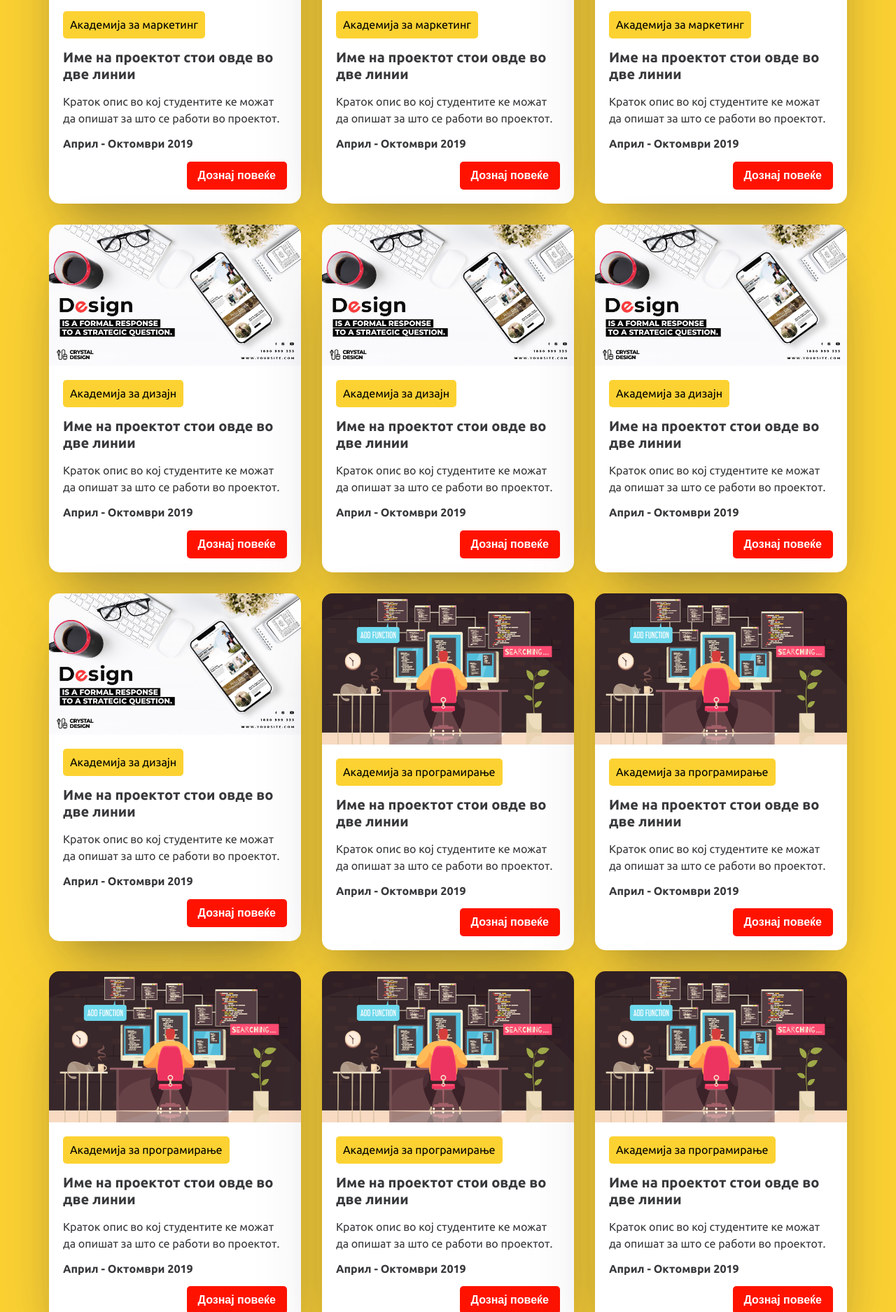
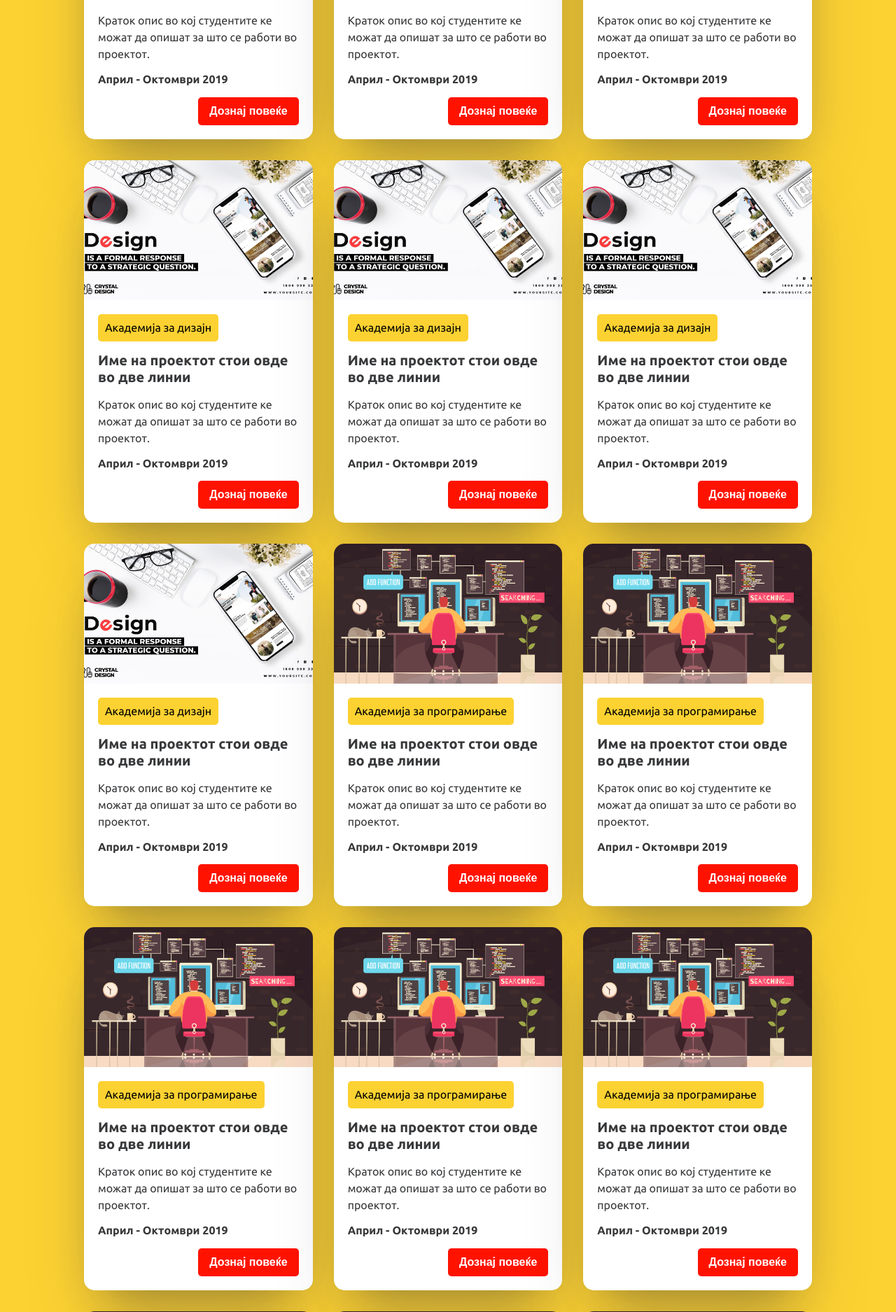
Before and after one commit to Kartinov/brainsterlabs_dimchekartinovfs6, a PHP site: page / in a window 1280 px wide. Shown: the part 1641-3516 px from the top of the page at 70% size. Run offline with PHP 8.4, Linux system fonts and the light colour scheme.

Commit message:
Given fixed height for card-thumbnail, and lower the width of cards wrapper

```diff
--- a/assets/css/main.css
+++ b/assets/css/main.css
@@ -416,7 +416,7 @@ section.hero-image h1.hero-title {
 }
 @media (min-width: 768px) {
   .wrapper {
-    max-width: 1200px;
+    max-width: 1100px;
   }
 }
 .wrapper .sub-heading {
@@ -460,7 +460,27 @@ section.hero-image h1.hero-title {
   }
 }
 .cards .card-thumbnail {
-  width: 100%;
+  background: linear-gradient(45deg, #FFF, #fcd232);
+}
+.cards .card-thumbnail img {
+  object-fit: cover;
+  object-position: center;
+  height: 200px;
+}
+@media (min-width: 410px) {
+  .cards .card-thumbnail img {
+    height: 250px;
+  }
+}
+@media (min-width: 768px) {
+  .cards .card-thumbnail img {
+    height: 200px;
+  }
+}
+.cards .card-thumbnail img[alt] {
+  font-size: 1.125rem;
+  font-weight: 600;
+  text-align: center;
 }
 .cards .card-info {
   background: #FFF;
--- a/assets/js/main.js
+++ b/assets/js/main.js
@@ -4,6 +4,7 @@ let projects = [
     category: 'marketing',
     thumbnail: 'marketing.jpg',
     academy: 'Академија за маркетинг',
+    alternate: 'Marketing',
     title: 'Име на проектот стои овде во две линии',
     description: 'Краток опис во кој студентите ке можат да опишат за што се работи во проектот.',
     date: 'Април - Октомври 2019',
@@ -12,6 +13,7 @@ let projects = [
     id: 2,
     category: 'marketing',
     thumbnail: 'marketing.jpg',
+    alternate: 'Marketing',
     academy: 'Академија за маркетинг',
     title: 'Име на проектот стои овде во две линии',
     description: 'Краток опис во кој студентите ке можат да опишат за што се работи во проектот.',
@@ -21,6 +23,7 @@ let projects = [
     id: 3,
     category: 'marketing',
     thumbnail: 'marketing.jpg',
+    alternate: 'Marketing',
     academy: 'Академија за маркетинг',
     title: 'Име на проектот стои овде во две линии',
     description: 'Краток опис во кој студентите ке можат да опишат за што се работи во проектот.',
@@ -30,6 +33,7 @@ let projects = [
     id: 4,
     category: 'marketing',
     thumbnail: 'marketing.jpg',
+    alternate: 'Marketing',
     academy: 'Академија за маркетинг',
     title: 'Име на проектот стои овде во две линии',
     description: 'Краток опис во кој студентите ке можат да опишат за што се работи во проектот.',
@@ -39,6 +43,7 @@ let projects = [
     id: 5,
     category: 'marketing',
     thumbnail: 'marketing.jpg',
+    alternate: 'Marketing',
     academy: 'Академија за маркетинг',
     title: 'Име на проектот стои овде во две линии',
     description: 'Краток опис во кој студентите ке можат да опишат за што се работи во проектот.',
@@ -48,6 +53,7 @@ let projects = [
     id: 6,
     category: 'marketing',
     thumbnail: 'marketing.jpg',
+    alternate: 'Marketing',
     academy: 'Академија за маркетинг',
     title: 'Име на проектот стои овде во две линии',
     description: 'Краток опис во кој студентите ке можат да опишат за што се работи во проектот.',
@@ -57,6 +63,7 @@ let projects = [
     id: 7,
     category: 'design',
     thumbnail: 'design.png',
+    alternate: 'Design',
     academy: 'Академија за дизајн',
     title: 'Име на проектот стои овде во две линии',
     description: 'Краток опис во кој студентите ке можат да опишат за што се работи во проектот.',
@@ -66,6 +73,7 @@ let projects = [
     id: 8,
     category: 'design',
     thumbnail: 'design.png',
+    alternate: 'Design',
     academy: 'Академија за дизајн',
     title: 'Име на проектот стои овде во две линии',
     description: 'Краток опис во кој студентите ке можат да опишат за што се работи во проектот.',
@@ -75,6 +83,7 @@ let projects = [
     id: 9,
     category: 'design',
     thumbnail: 'design.png',
+    alternate: 'Design',
     academy: 'Академија за дизајн',
     title: 'Име на проектот стои овде во две линии',
     description: 'Краток опис во кој студентите ке можат да опишат за што се работи во проектот.',
@@ -84,6 +93,7 @@ let projects = [
     id: 10,
     category: 'design',
     thumbnail: 'design.png',
+    alternate: 'Design',
     academy: 'Академија за дизајн',
     title: 'Име на проектот стои овде во две линии',
     description: 'Краток опис во кој студентите ке можат да опишат за што се работи во проектот.',
@@ -93,6 +103,7 @@ let projects = [
     id: 10,
     category: 'coding',
     thumbnail: 'coding.jpg',
+    alternate: 'Coding',
     academy: 'Академија за програмирање',
     title: 'Име на проектот стои овде во две линии',
     description: 'Краток опис во кој студентите ке можат да опишат за што се работи во проектот.',
@@ -102,6 +113,7 @@ let projects = [
     id: 11,
     category: 'coding',
     thumbnail: 'coding.jpg',
+    alternate: 'Coding',
     academy: 'Академија за програмирање',
     title: 'Име на проектот стои овде во две линии',
     description: 'Краток опис во кој студентите ке можат да опишат за што се работи во проектот.',
@@ -111,6 +123,7 @@ let projects = [
     id: 12,
     category: 'coding',
     thumbnail: 'coding.jpg',
+    alternate: 'Coding',
     academy: 'Академија за програмирање',
     title: 'Име на проектот стои овде во две линии',
     description: 'Краток опис во кој студентите ке можат да опишат за што се работи во проектот.',
@@ -120,6 +133,7 @@ let projects = [
     id: 13,
     category: 'coding',
     thumbnail: 'coding.jpg',
+    alternate: 'Coding',
     academy: 'Академија за програмирање',
     title: 'Име на проектот стои овде во две линии',
     description: 'Краток опис во кој студентите ке можат да опишат за што се работи во проектот.',
@@ -129,6 +143,7 @@ let projects = [
     id: 14,
     category: 'coding',
     thumbnail: 'coding.jpg',
+    alternate: 'Coding',
     academy: 'Академија за програмирање',
     title: 'Име на проектот стои овде во две линии',
     description: 'Краток опис во кој студентите ке можат да опишат за што се работи во проектот.',
@@ -138,6 +153,7 @@ let projects = [
     id: 15,
     category: 'coding',
     thumbnail: 'coding.jpg',
+    alternate: 'Coding',
     academy: 'Академија за програмирање',
     title: 'Име на проектот стои овде во две линии',
     description: 'Краток опис во кој студентите ке можат да опишат за што се работи во проектот.',
@@ -147,6 +163,7 @@ let projects = [
     id: 16,
     category: 'coding',
     thumbnail: 'coding.jpg',
+    alternate: 'Coding',
     academy: 'Академија за програмирање',
     title: 'Име на проектот стои овде во две линии',
     description: 'Краток опис во кој студентите ке можат да опишат за што се работи во проектот.',
@@ -156,6 +173,7 @@ let projects = [
     id: 17,
     category: 'coding',
     thumbnail: 'coding.jpg',
+    alternate: 'Coding',
     academy: 'Академија за програмирање',
     title: 'Име на проектот стои овде во две линии',
     description: 'Краток опис во кој студентите ке можат да опишат за што се работи во проектот.',
@@ -165,6 +183,7 @@ let projects = [
     id: 18,
     category: 'coding',
     thumbnail: 'coding.jpg',
+    alternate: 'Coding',
     academy: 'Академија за програмирање',
     title: 'Име на проектот стои овде во две линии',
     description: 'Краток опис во кој студентите ке можат да опишат за што се работи во проектот.',
@@ -174,6 +193,7 @@ let projects = [
     id: 19,
     category: 'coding',
     thumbnail: 'coding.jpg',
+    alternate: 'Coding',
     academy: 'Академија за програмирање',
     title: 'Име на проектот стои овде во две линии',
     description: 'Краток опис во кој студентите ке можат да опишат за што се работи во проектот.',
@@ -183,6 +203,7 @@ let projects = [
     id: 20,
     category: 'coding',
     thumbnail: 'coding.jpg',
+    alternate: 'Coding',
     academy: 'Академија за програмирање',
     title: 'Име на проектот стои овде во две линии',
     description: 'Краток опис во кој студентите ке можат да опишат за што се работи во проектот.',
@@ -251,7 +272,9 @@ function filterProjects() {
       `
         <article class="card">
           <a href="#" class="card-inner">
-            <img class="card-thumbnail" src="./assets/img/${project.thumbnail}" alt="">
+            <div class="card-thumbnail">
+              <img src="./assets/img/${project.thumbnail}" alt="${project.alternate}">
+            </div>
             <div class="card-info">
               <span class="academy">${project.academy}</span>
               <h3 class="card-title">${project.title}</h3>
--- a/assets/scss/components/_cards.scss
+++ b/assets/scss/components/_cards.scss
@@ -93,11 +93,10 @@
   }
 
   @include mix.breakpoint('medium', min) {
-    max-width: 1200px;
+    max-width: 1100px;
   }
 
   @include mix.breakpoint('large', min) {
-
   }
 
   .sub-heading {
@@ -113,9 +112,9 @@
 }
 
 .cards {
-   @include mix.breakpoint('medium', min) {
-        margin-right: -(var.$gutter-base);
-      }
+  @include mix.breakpoint('medium', min) {
+    margin-right: -(var.$gutter-base);
+  }
   .card {
     &-inner {
       display: block;
@@ -136,7 +135,23 @@
     }
 
     &-thumbnail {
-      width: 100%;
+      background: linear-gradient(45deg, var.$background-color-base, var.$background-color-primary);
+      img {
+        object-fit: cover;
+        object-position: center;
+        height: 200px;
+        @include mix.breakpoint('custom-small', min) {
+          height: 250px;
+        }
+        @include mix.breakpoint('medium', min) {
+          height: 200px;
+        }
+        &[alt] {
+          font-size: var.$font-size-medium;
+          font-weight: var.$font-weight-medium;
+          text-align: center;
+        }
+      }
     }
 
     &-info {
@@ -193,7 +208,7 @@
       }
     }
 
-     @include mix.breakpoint('large', min) {
+    @include mix.breakpoint('large', min) {
       &:nth-child(n + 4) {
         margin-top: var.$gutter-base;
       }
```
Also changed, not shown: 1 other file.
